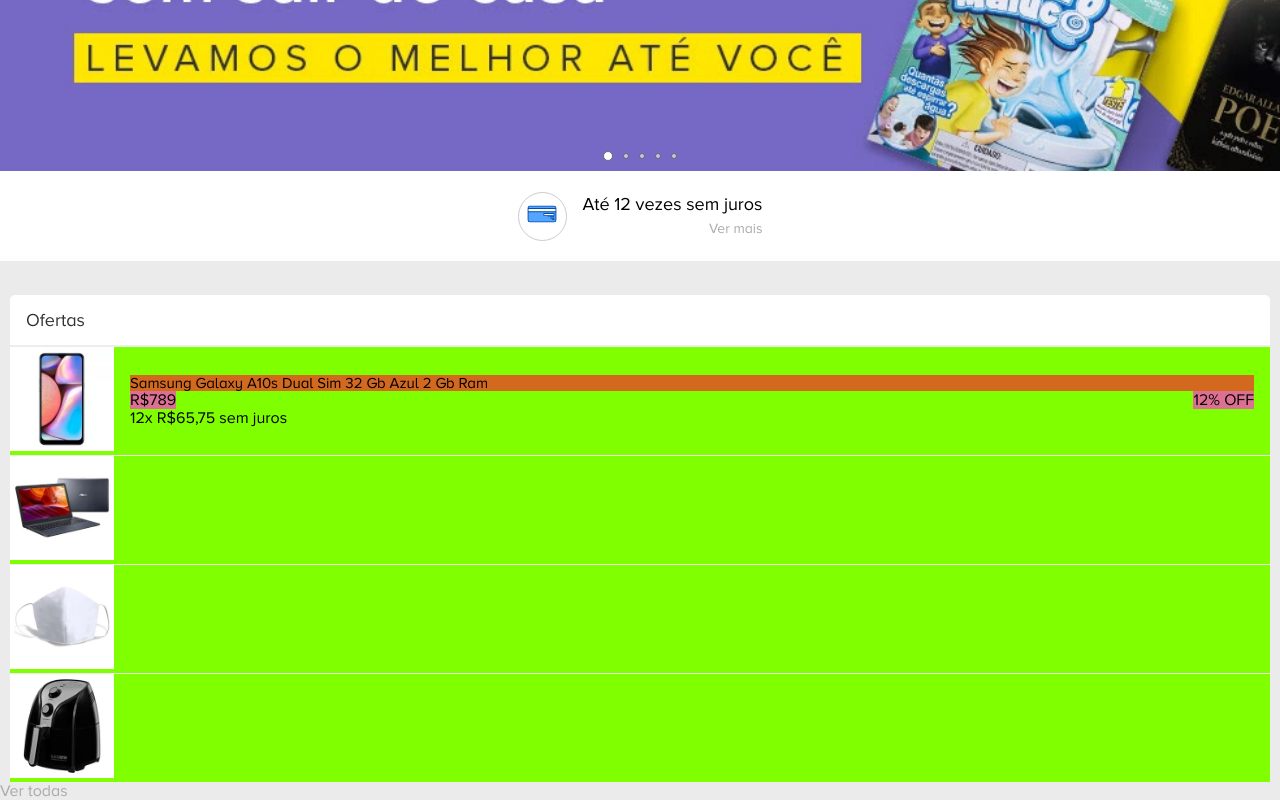
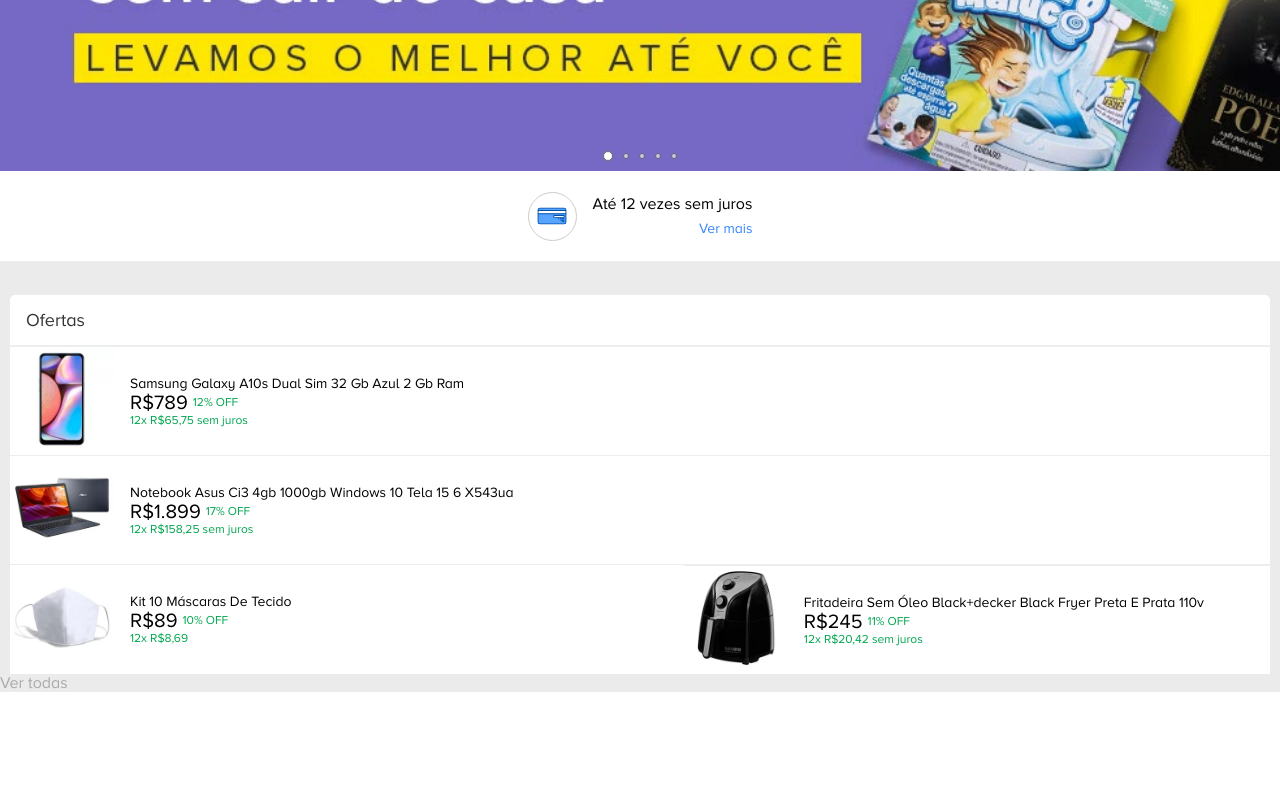
Before and after one commit to leticiaoli/leticiaoli.github.io, a plain HTML site: page index.html in a window 1280 px wide. Shown: the part 504-1304 px from the top of the page. After the commit the page ends 1196 px from the top, so only its background shows below. Drawn offline with Linux system fonts and the light colour scheme; files whose address does not match are found by name.

Commit message:
Alterações na prateleira

```diff
--- a/css/style.css
+++ b/css/style.css
@@ -82,7 +82,7 @@ body{
     display: block;
     color: #aaa;
     font-size: 13px;
-    font-weight: 600;
+    font-weight: 500;
 }
 
 .header__up--buscaInput{
@@ -95,14 +95,20 @@ body{
 
 .header__up--buscaInput::-webkit-input-placeholder {
     color: #aaa;
+    font-size: 15px;
+    font-family: 'proxima_nova_ltthin';
 }
 
 .header__up--buscaInput::-moz-placeholder {  /* Firefox 19+ */
     color: #aaa;
+    font-size: 15px;
+    font-family: 'proxima_nova_ltthin';
 }
 
 .header__up--buscaInput:-ms-input-placeholder {
     color: #aaa;
+    font-size: 15px;
+    font-family: 'proxima_nova_ltthin';
 }
 
 .header__up--btnMenu{
@@ -170,7 +176,7 @@ body{
 }
 
 .header__down--text a{
-    font-size: 12px;
+    font-size: 13px;
     color: #736c28;
 }
 
@@ -320,7 +326,7 @@ body{
 .mainPayment__card img{
     width: 32px;
     height: 30px;
-    display: center;
+    display: flex;
     justify-content: center;
     align-items: center;
 }
@@ -332,7 +338,7 @@ body{
     display: flex;
     align-items: center;
     justify-content: center;
-    font-size: 18px;
+    font-size: 16px;
 }
 
 .mainPayment__info a{
@@ -342,6 +348,7 @@ body{
     align-items: center;
     justify-content: end;
     font-size: 14px;
+    color: #3483fa;
 }
 
 /* inicio vitrine*/
@@ -377,7 +384,7 @@ body{
 }
 
 .mainRecommendations__itenslist{
-    background: brown;
+    background: white;
     margin: 0 10px;
     display: block;
     border-top: 1px solid #ededed;
@@ -389,7 +396,6 @@ body{
     display: flex;
     align-items: center;
     justify-content: space-between;
-    background-color: chartreuse;
     border-top: 1px solid #ededed;
 }
 
@@ -416,19 +422,30 @@ body{
 }
 
 .mainRecommendations__itenslist--name p{
-    font-size: 15px;
-    background-color: chocolate;
+    font-size: 14px;
 }
 
 .mainRecommendations__itensList--values{
     width: 100%;
     display: flex;
     align-items: center;
-    justify-content: space-between;
+    justify-content: flex-start;
 }
 
-.mainRecommendations__itensList--values p{
-    background-color: palevioletred;
+.mainRecommendations__itensList--price p{
+    font-size: 20px;
+}
+
+.mainRecommendations__itensList--discount{
+    width: 100%;
+    display: flex;
+    align-items: flex-end;
+    padding-left: 5px;
+}
+.mainRecommendations__itensList--discount p{
+
+    font-size: 12px;
+    color: #00a650;
 }
 
 .mainRecommendations__itensList--installment{
@@ -436,5 +453,6 @@ body{
     display: block;
 }
 .mainRecommendations__itensList--installment p{
-
+    font-size: 12px;
+    color: #00a650;
 }
--- a/index.html
+++ b/index.html
@@ -112,18 +112,64 @@
                         </div>
                         <div class="mainRecommendations__itensList--item">
                             <figure>
-                                <img src="./img/laptop.png" alt="Notebook Asus Ci3 4gb 1000gb Windows 10 Tela 15 6 X543ua">
+                                <img src="./img/laptop.png"alt="Notebook Asus Ci3 4gb 1000gb Windows 10 Tela 15 6 X543ua">
                             </figure>
+                            <div class="mainRecommendations__itenslist--info">
+                                <div class="mainRecommendations__itenslist--name">
+                                    <p>Notebook Asus Ci3 4gb 1000gb Windows 10 Tela 15 6 X543ua</p>
+                                </div>
+                                <div class="mainRecommendations__itensList--values">
+                                    <div class="mainRecommendations__itensList--price">
+                                        <p>R$1.899</p>
+                                    </div>
+                                    <div class="mainRecommendations__itensList--discount">
+                                        <p>17% OFF</p>
+                                    </div>
+                                </div>
+                                <div class="mainRecommendations__itensList--installment">
+                                    <p>12x R$158,25 sem juros</p>
+                                </div>
+                            </div>
                         </div>
                         <div class="mainRecommendations__itensList--item">
                             <figure>
-                                <img src="./img/mascara.png" alt="Kit 10 Máscaras De Tecido 100% Algodão 180 Fios Lavável - M">
+                                <img src="./img/mascara.png"alt="Kit 10 Máscaras De Tecido 100% Algodão 180 Fios Lavável - M">
                             </figure>
+                            <div class="mainRecommendations__itenslist--info">
+                                <div class="mainRecommendations__itenslist--name">
+                                    <p>Kit 10 Máscaras De Tecido </p>
+                                </div>
+                                <div class="mainRecommendations__itensList--values">
+                                    <div class="mainRecommendations__itensList--price">
+                                        <p>R$89</p>
+                                    </div>
+                                    <div class="mainRecommendations__itensList--discount">
+                                        <p>10% OFF</p>
+                                    </div>
+                                </div>
+                                <div class="mainRecommendations__itensList--installment">
+                                    <p>12x R$8,69</p>
+                                </div>
                             </div>
                             <div class="mainRecommendations__itensList--item">
                                 <figure>
                                     <img src="./img/fritadeira.png"alt="Fritadeira Sem Óleo Black+decker Black Fryer Preta E Prata 110v">
                                 </figure>
+                                <div class="mainRecommendations__itenslist--info">
+                                    <div class="mainRecommendations__itenslist--name">
+                                        <p>Fritadeira Sem Óleo Black+decker Black Fryer Preta E Prata 110v</p>
+                                    </div>
+                                    <div class="mainRecommendations__itensList--values">
+                                        <div class="mainRecommendations__itensList--price">
+                                            <p>R$245</p>
+                                        </div>
+                                        <div class="mainRecommendations__itensList--discount">
+                                            <p>11% OFF</p>
+                                        </div>
+                                    </div>
+                                    <div class="mainRecommendations__itensList--installment">
+                                        <p>12x R$20,42 sem juros</p>
+                                    </div>
                                 </div>
                             </div>
                 </ul>
```
Lines whose indentation alone changed are shown as unchanged.
